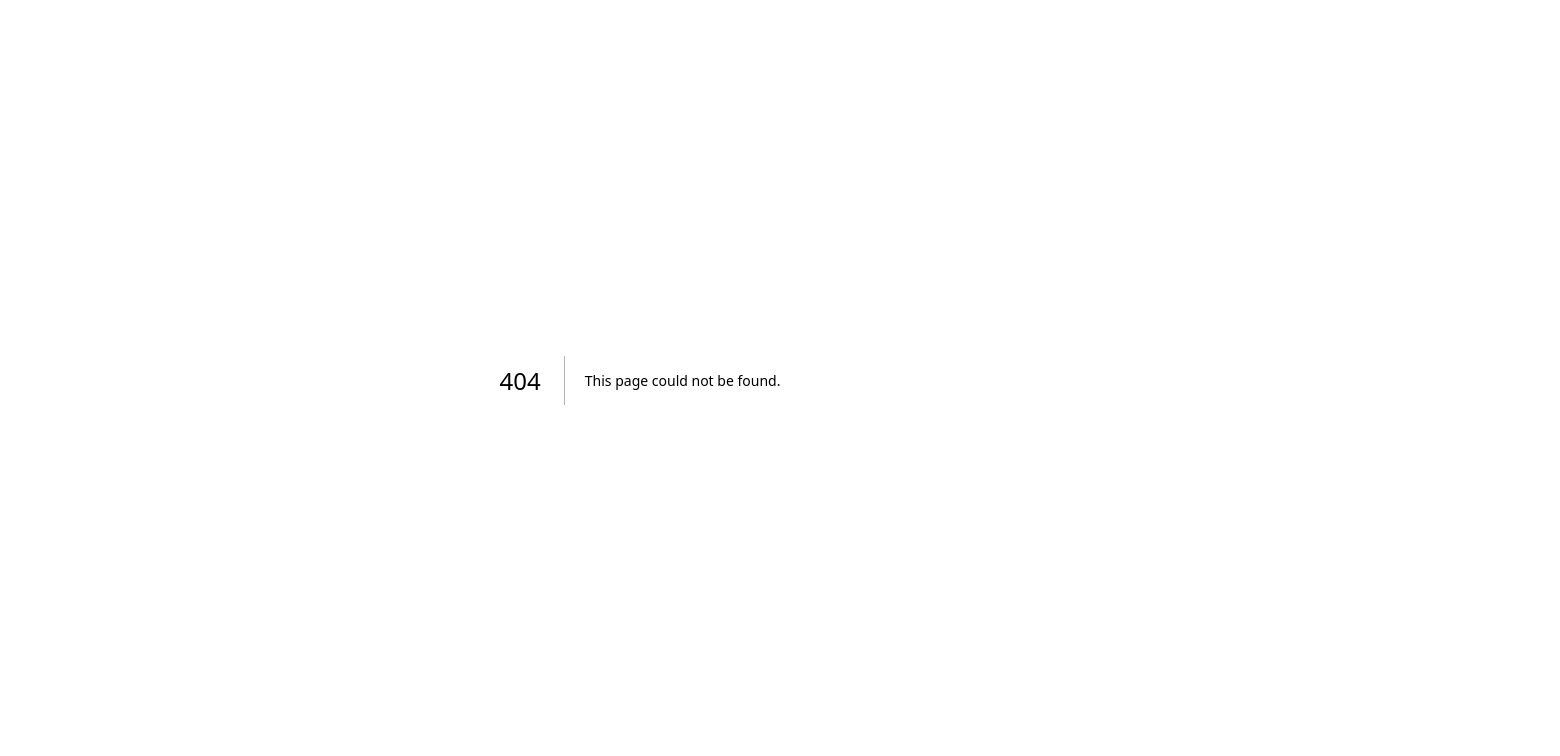
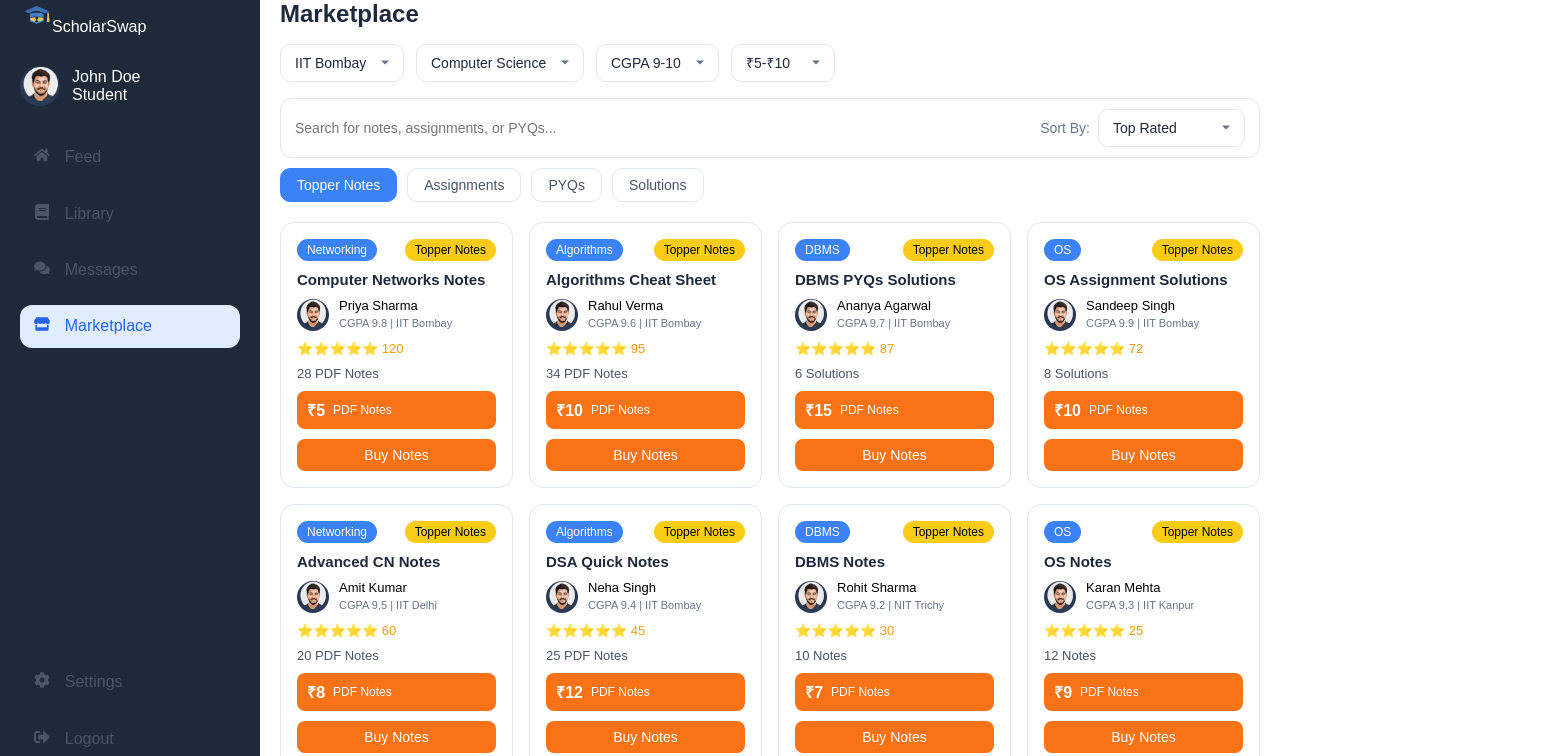
Before and after one commit to scholarswapofficial/ScholarSwap, a Next.js app in the folder frontend/: page /marketplace in a window 1280 px wide. Before the commit this address had no page. Shown: the part 20-776 px from the top of the page, 1560 px wide, since content can reach past the window. Built offline with nearby package versions, Linux system fonts and the light colour scheme.

Commit message:
Adding Library Frontend 2

```diff
--- a/frontend/app/components/molecules/NavItem/NavItem.tsx
+++ b/frontend/app/components/molecules/NavItem/NavItem.tsx
@@ -1,17 +1,27 @@
+"use client";
+
+import { useRouter } from "next/navigation";
 import Icon from "@/components/atoms/Icon/Icon";
 import Text from "@/components/atoms/Text/Text";
-
 import styles from "@/styles/sections/home/sidebar.module.scss";
 
 type NavItemProps = {
   label: string;
   icon: string;
   active?: boolean;
+  route?: string; // ✅ NEW
 };
 
-const NavItem = ({ label, icon, active }: NavItemProps) => {
+const NavItem = ({ label, icon, active, route }: NavItemProps) => {
+  const router = useRouter();
+
+  const handleClick = () => {
+    if (route) router.push(route);
+  };
+
   return (
     <div
+      onClick={handleClick}
       className={`${styles["nav-item"]} ${
         active ? styles["active"] : ""
       }`}
--- a/frontend/app/components/organisms/LibSidebar/LibSidebar.tsx
+++ b/frontend/app/components/organisms/LibSidebar/LibSidebar.tsx
@@ -27,19 +27,17 @@ const LibSidebar = () => {
         </div>
       </div>
 
-      {/* Navigation */}
-      <nav className="lib-sidebar__nav">
-       <NavItem icon="home" label="Feed" />
-       <NavItem icon="library" label="Library" />
-       <NavItem icon="messages" label="Messages" />
-       <NavItem icon="marketplace" label="Marketplace" active />
-      </nav>
+     <nav className="lib-sidebar__nav">
+  <NavItem icon="home" label="Feed" route="/home" />
+  <NavItem icon="library" label="Library" route="/library" />
+  <NavItem icon="messages" label="Messages" route="/messages" />
+  <NavItem icon="marketplace" label="Marketplace" route="/library" active />
+</nav>
 
-      {/* Bottom */}
-      <div className="lib-sidebar__bottom">
-        <NavItem icon="settings" label="Settings" />
-        <NavItem icon="logout" label="Logout" />
-      </div>
+<div className="lib-sidebar__bottom">
+  <NavItem icon="settings" label="Settings" route="/settings" />
+  <NavItem icon="logout" label="Logout" route="/auth" />
+</div>
     </aside>
   );
 };
--- a/frontend/app/constant/home/sidebarLinks.ts
+++ b/frontend/app/constant/home/sidebarLinks.ts
@@ -2,25 +2,31 @@ export const sidebarLinks = [
   {
     label: "Feed",
     icon: "home",
+    route: "/home",
   },
   {
     label: "Library",
     icon: "library",
+    route: "/library",
   },
   {
     label: "Messages",
     icon: "messages",
+    route: "/messages",
   },
   {
     label: "Marketplace",
     icon: "marketplace",
+    route: "/marketplace",
   },
   {
     label: "Settings",
     icon: "settings",
+    route: "/settings",
   },
   {
     label: "Logout",
     icon: "logout",
+    route: "/auth",
   },
 ];
```
Also changed, not shown: frontend/app/components/organisms/Sidebar/Sidebar.tsx (+6 -1 lines), frontend/app/marketplace/page.tsx (renamed from frontend/app/library/page.tsx).
